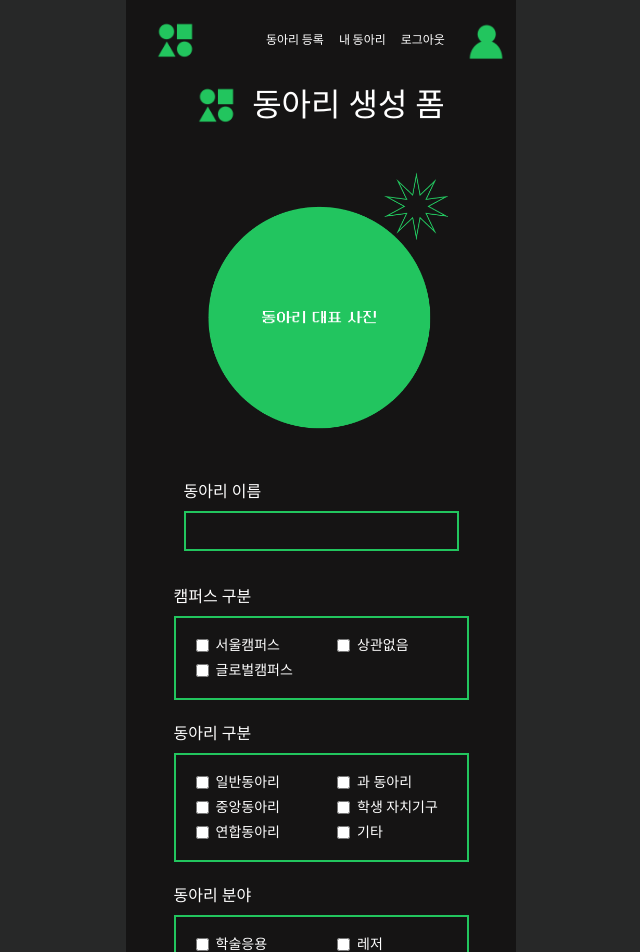
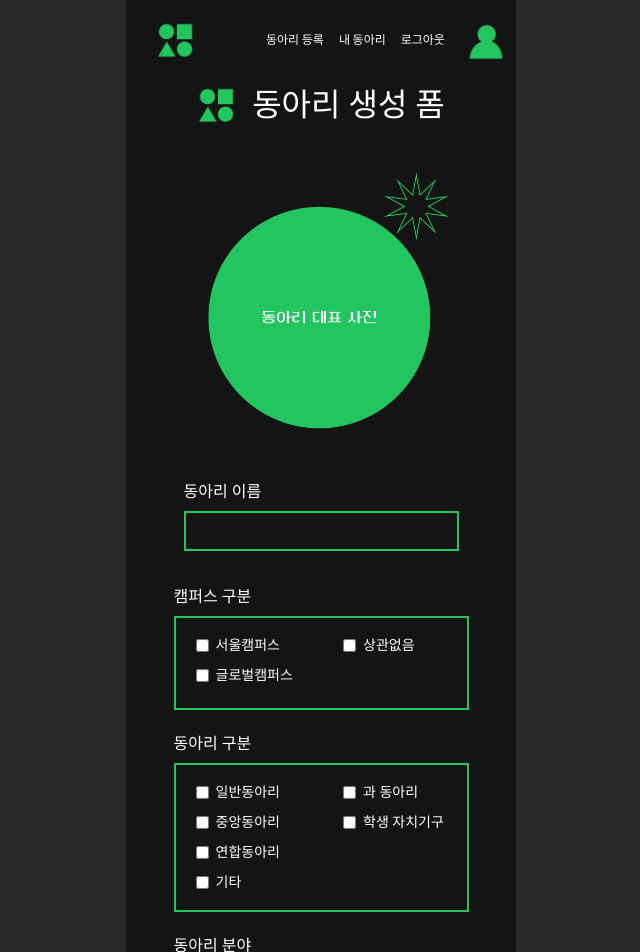
Before and after one commit to hufstory/oedong_front, a React (Create React App) app: page /enroll in a window 1280 px wide. Shown: the top 952 px of the page, without its empty margins (319-959 px from the left). Built offline with nearby package versions, Linux system fonts and the light colour scheme; a small style sheet from the web is missing.

Commit message:
Feat: CheckBox Component - 기타 여부
기타 칸이 있는지 없는지 여부를 props로 받습니다.

```diff
--- a/src/components/CheckBox.js
+++ b/src/components/CheckBox.js
@@ -1,16 +1,16 @@
 const CheckBox = (props) => {
   const checkBoxItems = props.item.map((checkBox) => (
     <div className="flex-row items-start justify-start">
-      <div className="flex-row items-start justify-start">
+      <div className="flex-row items-start justify-start mb-[5px]">
         <input
           type="checkbox"
           className="form-checkbox text-green-500 rounded-full mr-[7px] relative"
-          id="check"
-          value="item"
+          id={checkBox}
+          value={checkBox}
         />
         <label
           key={checkBox}
-          htmlFor="check"
+          htmlFor={checkBox}
           className="text-white text-[14px] font-main mr-[20px] top-[-2.5px] relative"
         >
           {checkBox}
@@ -18,6 +18,8 @@ const CheckBox = (props) => {
       </div>
     </div>
   ));
+
+  const showAnything = props.showAnything;
 
   const firstCol = checkBoxItems.slice(0, Math.ceil(checkBoxItems.length / 2));
   const secondCol = checkBoxItems.slice(Math.ceil(checkBoxItems.length / 2));
@@ -27,9 +29,28 @@ const CheckBox = (props) => {
       <label className="text-white text-[16px] font-main" htmlFor="text">
         {props.label}
       </label>
-      <div className="w-[295px] min-h-[40px] mt-[7px] pl-[20px] pt-[15px] pb-[15px] flex flex-row items-start justify-center border-green border-2 bg-main-black">
-        <div className="w-1/2 mr-[12px]">{firstCol}</div>
-        <div className="w-1/2">{secondCol}</div>
+      <div className="w-[295px] min-h-[40px] mt-[7px] pl-[20px] pt-[15px] pb-[15px] flex flex-col items-start justify-center border-green border-2 bg-main-black">
+        <div className="w-[295px] flex flex-row items-start justify-center">
+          <div className="w-1/2">{firstCol}</div>
+          <div className="w-1/2">{secondCol}</div>
+        </div>
+        {showAnything ? (
+          <div>
+            <input
+              type="checkbox"
+              className="form-checkbox text-green-500 rounded-full mr-[7px] relative"
+              id="anything"
+              value="anything"
+            />
+            <label
+              key="anything"
+              htmlFor="anything"
+              className="text-white text-[14px] font-main mr-[20px] top-[-2.5px] relative"
+            >
+              기타
+            </label>
+          </div>
+        ) : null}
       </div>
     </div>
   );
--- a/src/pages/EnrollClub/EnrollForm.js
+++ b/src/pages/EnrollClub/EnrollForm.js
@@ -14,6 +14,7 @@ const EnrollForm = () => {
       <CheckBox
         label="캠퍼스 구분"
         item={["서울캠퍼스", "글로벌캠퍼스", "상관없음"]}
+        showAnything={false}
       />
       <CheckBox
         label="동아리 구분"
@@ -23,8 +24,8 @@ const EnrollForm = () => {
           "연합동아리",
           "과 동아리",
           "학생 자치기구",
-          "기타",
         ]}
+        showAnything={true}
       />
       <CheckBox
         label="동아리 분야"
@@ -35,8 +36,8 @@ const EnrollForm = () => {
           "개인스포츠",
           "레저",
           "팀스포츠",
-          "기타",
         ]}
+        showAnything={true}
       />
       <TextInput label="동아리방 위치" />
       <TextInput label="회장 이름" />
```
